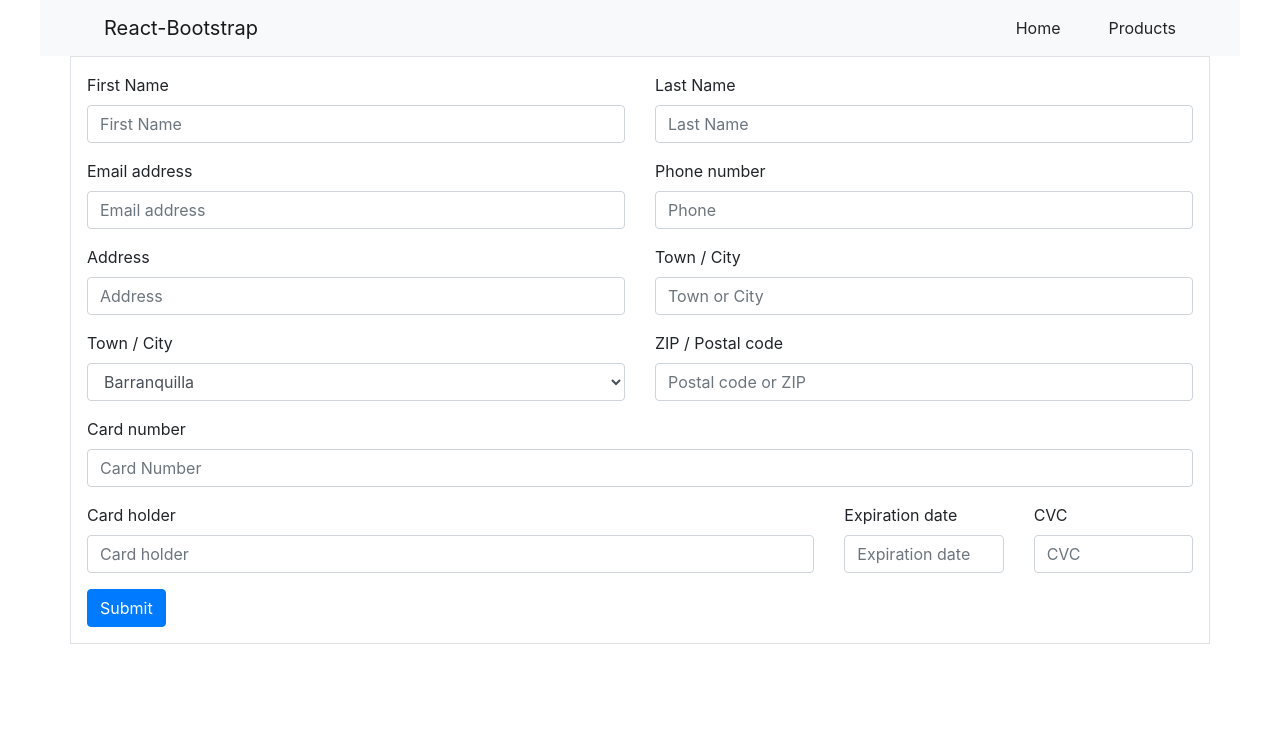
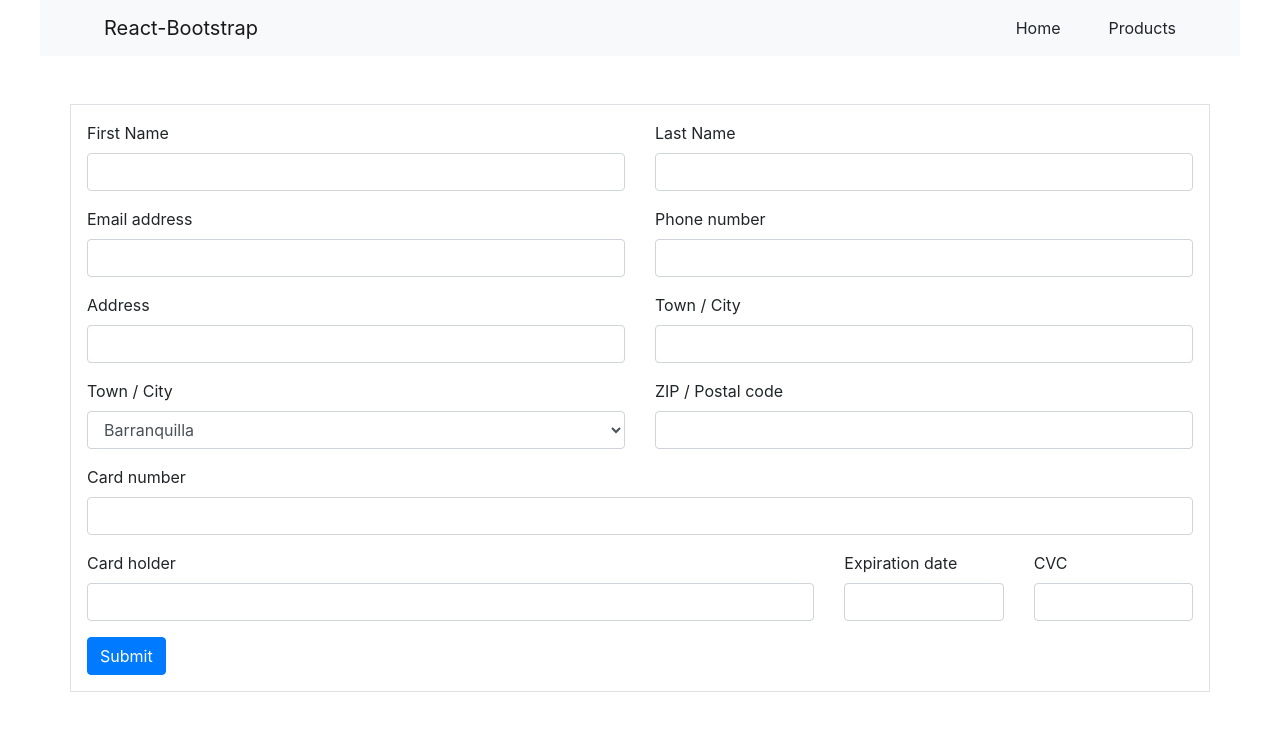
Before and after one commit to JesuHrz/hackathon-uac, a React (Create React App) app: page /checkout in a window 1280 px wide. Shown: the top 730 px of the page. Built offline with nearby package versions, Linux system fonts and the light colour scheme.

Commit message:
UPDATE: agregue margenes al checkout, agregue alt prop al img tag,  DELETE: elimine placeholders del checkout

```diff
--- a/src/App.js
+++ b/src/App.js
@@ -1,7 +1,8 @@
 import CheckOut from './Checkout'
 import Products from './List'
+import ProductDetail from './ProductDetail'
 
-import { Navbar, Nav, Button } from 'react-bootstrap'
+import { Navbar, Nav } from 'react-bootstrap'
 import { BrowserRouter as Router, Switch, Route, NavLink } from 'react-router-dom'
 import 'bootstrap/dist/css/bootstrap.css'
 import './App.css'
@@ -21,9 +22,9 @@ function App () {
           </Navbar.Collapse>
         </Navbar>
         <Switch>
-          {/* <Route path="/" component={Home} exact={true}></Route> */}
           <Route path="/products" component={Products}></Route>
           <Route path="/checkout" component={CheckOut}></Route>
+          <Route path="/productDetail" component={ProductDetail}></Route>
         </Switch>
       </Router>
     </div>
--- a/src/Checkout/index.js
+++ b/src/Checkout/index.js
@@ -4,7 +4,6 @@ import {
   Row,
   Col,
   Form,
-  InputGroup,
   Button
 } from 'react-bootstrap'
 
@@ -35,14 +34,13 @@ function CheckOut () {
   })
   return (
     <form className='checkout' onSubmit={handleSubmit(d => console.log(d))}>
-      <Container className='border'>
+      <Container className='border mt-5'>
         <Row>
           <Col xs={6}>
             <Form.Group>
               <Form.Label>First Name</Form.Label>
               <Form.Control
                 type='text'
-                placeholder='First Name'
                 name='firstname'
                 ref={register}
               />
@@ -53,7 +51,6 @@ function CheckOut () {
               <Form.Label>Last Name</Form.Label>
               <Form.Control
                 type='text'
-                placeholder='Last Name'
                 name='lastname'
                 ref={register}
               />
@@ -64,7 +61,6 @@ function CheckOut () {
               <Form.Label>Email address</Form.Label>
               <Form.Control
                 type='email'
-                placeholder='Email address'
                 name='email'
                 ref={register}
               />
@@ -75,7 +71,6 @@ function CheckOut () {
               <Form.Label>Phone number</Form.Label>
               <Form.Control
                 type='text'
-                placeholder='Phone'
                 name='phone'
                 ref={register}
               />
@@ -86,7 +81,6 @@ function CheckOut () {
               <Form.Label>Address</Form.Label>
               <Form.Control
                 type='text'
-                placeholder='Address'
                 name='address'
                 ref={register}
               />
@@ -97,7 +91,6 @@ function CheckOut () {
               <Form.Label>Town / City</Form.Label>
               <Form.Control
                 type='text'
-                placeholder='Town or City'
                 name='town'
                 ref={register}
               />
@@ -118,7 +111,6 @@ function CheckOut () {
               <Form.Label>ZIP / Postal code</Form.Label>
               <Form.Control
                 type='text'
-                placeholder='Postal code or ZIP'
                 name='zipcode'
                 ref={register}
               />
@@ -131,7 +123,6 @@ function CheckOut () {
               <Form.Label>Card number</Form.Label>
               <Form.Control
                 type='text'
-                placeholder='Card Number'
                 name='card-number'
               />
             </Form.Group>
@@ -141,7 +132,6 @@ function CheckOut () {
               <Form.Label >Card holder</Form.Label>
               <Form.Control
                 type='text'
-                placeholder='Card holder'
                 name='card-holder'
               />
             </Form.Group>
@@ -151,7 +141,6 @@ function CheckOut () {
               <Form.Label >Expiration date</Form.Label>
               <Form.Control
                 type='text'
-                placeholder='Expiration date'
                 name='expiration'
               />
             </Form.Group>
@@ -161,7 +150,6 @@ function CheckOut () {
               <Form.Label >CVC</Form.Label>
               <Form.Control
                 type='text'
-                placeholder='CVC'
                 name='cvc'
               />
             </Form.Group>
--- a/src/List/index.js
+++ b/src/List/index.js
@@ -11,7 +11,7 @@ const Products = () => {
                         Product.map((product, idx) => (
                             <Row className="mt-3">
                                 <Col sm>
-                                    <img key={idx} src={ product.image } className="product-img"></img>
+                                    <img key={idx} src={ product.image } alt="" className="product-img"></img>
                                 </Col>
                                 <Col sm>
                                     <Card.Title key={idx} className="mt-3">{ product.name }</Card.Title>
--- a/src/List/products.js
+++ b/src/List/products.js
@@ -5,7 +5,7 @@ import cabbage from '../img/cabbage.jpg'
 
 const Product = [
     {
-        id: 1,
+        id: 0,
         name: 'Carrot',
         description: 'Lorem ipsum hopman tue',
         farm: 'Boyacá',
@@ -14,7 +14,7 @@ const Product = [
         image: carrot
     },
     {
-        id: 2,
+        id: 1,
         name: 'Tomatoes',
         description: 'Lorem ipsum hopman tue',
         farm: 'Santander',
@@ -23,7 +23,7 @@ const Product = [
         image: tomatoes
     },
     {
-        id: 3,
+        id: 2,
         name: 'Garlic',
         description: 'Lorem ipsum hopman tue',
         farm: 'Eje Cafetero',
@@ -32,7 +32,7 @@ const Product = [
         image: garlic
     },
     {
-        id: 4,
+        id: 3,
         name: 'Cabbage',
         description: 'Lorem ipsum hopman tue',
         farm: 'Boyacá',
```
